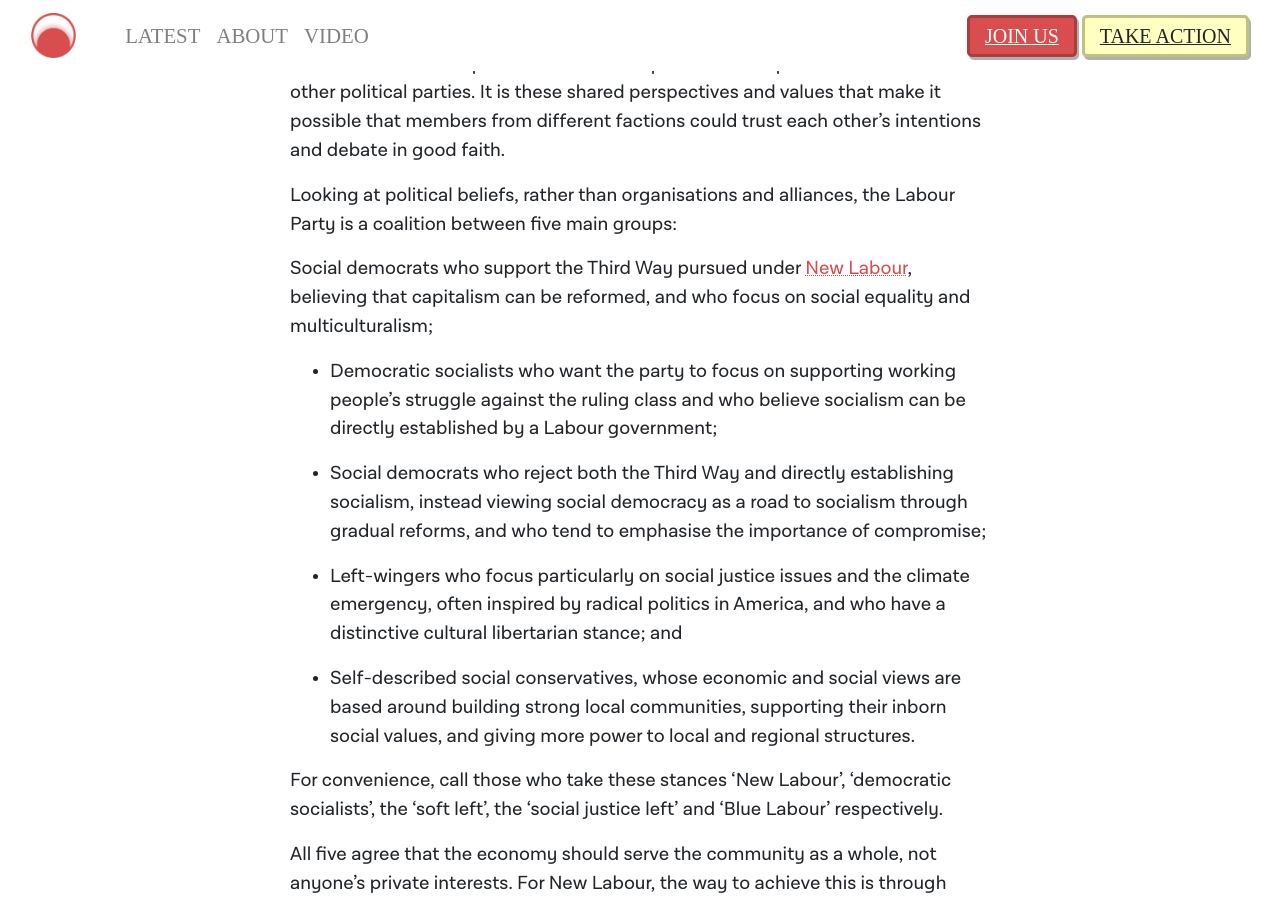
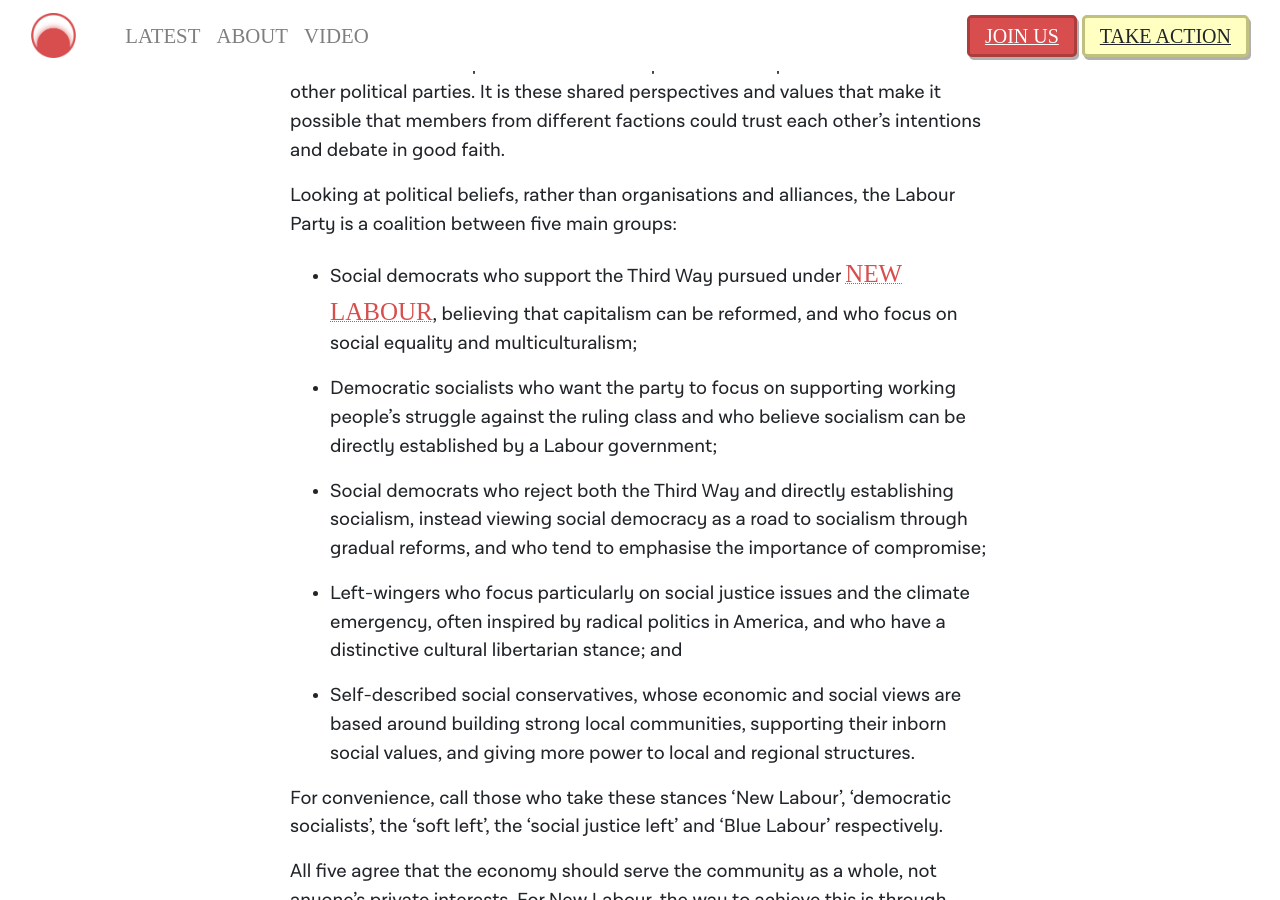
Before and after one commit to ClarkNarvas/Labour-Nexus, a Jekyll site: the page built from _posts/blogs/2021-04-01-labour-what-do-we-all-have-in-common.markdown, in a window 1280 px wide and 900 px high, scrolled down 1974 px. Built offline with Jekyll 4.4.1, drawn with Linux system fonts in a browser that asks for light colours; some web fonts are replaced; comment, search, counter and statistics services are not loaded.

```diff
--- a/_posts/blogs/2021-04-01-labour-what-do-we-all-have-in-common.markdown
+++ b/_posts/blogs/2021-04-01-labour-what-do-we-all-have-in-common.markdown
@@ -25,7 +25,7 @@ It is sad that so many members believe that nothing unites the party’s traditi
 
 Looking at political beliefs, rather than organisations and alliances, the Labour Party is a coalition between five main groups:
 
-Social democrats who support the Third Way pursued under [New Labour](https://en.wikipedia.org/wiki/New_Labour), believing that capitalism can be reformed, and who focus on social equality and multiculturalism;
+* Social democrats who support the Third Way pursued under [New Labour](https://en.wikipedia.org/wiki/New_Labour), believing that capitalism can be reformed, and who focus on social equality and multiculturalism;
 
 * Democratic socialists who want the party to focus on supporting working people’s struggle against the ruling class and who believe socialism can be directly established by a Labour government;
 
```
Also changed, not shown: 2 other files.
